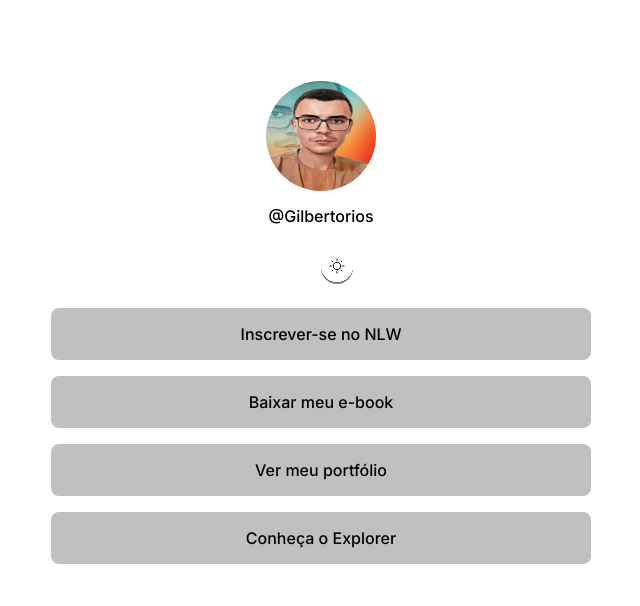
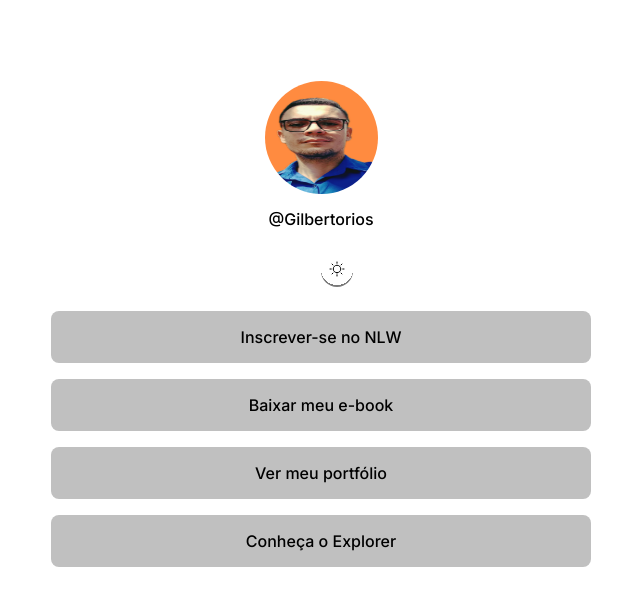
Before and after one commit to Gil-Develop/projeto, a plain HTML site: page index.html in a window 1280 px wide. Both pictures are taken after a click on the element 640 px from the left and 268 px from the top of the page. Shown: the top 606 px of the page, without its empty margins (319-959 px from the left). Drawn offline with nearby package versions, Linux system fonts and the light colour scheme.

Commit message:
img, switch button,

```diff
--- a/script.js
+++ b/script.js
@@ -8,9 +8,9 @@ function toggleMode() {
   // substituir a imagem
   if (html.classList.contains("light")) {
     // se tiver light mode, adicionar img light
-    img.setAttribute("src", "./assets/euulight.jpg")
+    img.setAttribute("src", "./assets/Gilberto.jpg")
   } else {
     // se tiver sem light mode, manter a img normal
-    img.setAttribute("src", "./assets/eu.jpg")
+    img.setAttribute("src", "./assets/Gilberto.jpg")
   }
 }
--- a/style.css
+++ b/style.css
@@ -41,8 +41,8 @@ body * {
   padding: 24px;
 }
 #profile img {
-  width: 112px;
-  height: 112px;
+  width: 115px;
+  height: 115px;
   border-radius: 50%;
   border: 1px solid white;
 }
```
Also changed, not shown: index.html (+1 -0 lines).
